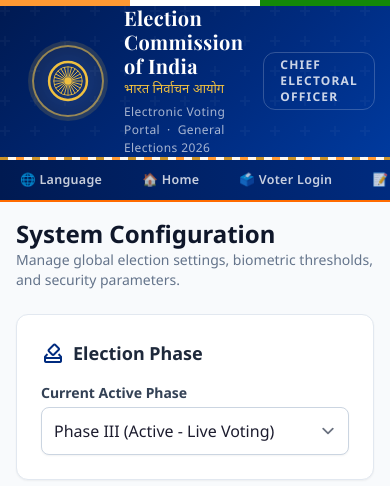
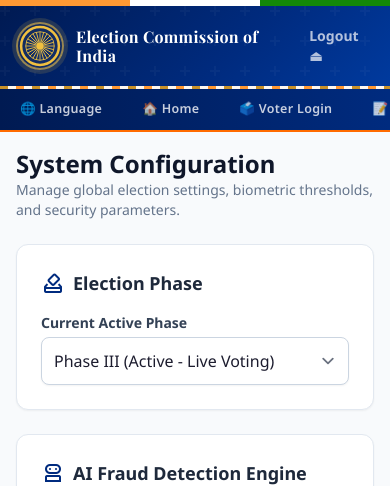
Before and after one commit to vaibhav81979/voter-, a Flask app: page /admin/settings in a window 390 px wide. Shown: the top 486 px of the page. Run offline with Flask 3, Linux system fonts and the light colour scheme; the visitor is signed in with stand-in values (Sample User, id 1); some libraries are stand-ins or nearby versions; some web fonts are replaced.

Commit message:
Update templates, settings, and code files

```diff
--- a/run.py
+++ b/run.py
@@ -1,5 +1,5 @@
 """
-National E-Voting Portal — One-Click Launcher
+Indian Voting System — One-Click Launcher
 Run with:  python run.py
 """
 
@@ -23,7 +23,7 @@ def main():
             print(f"[INFO] Seeding skipped (already done or error: {e})")
 
     print("\n" + "=" * 55)
-    print("  [READY] National E-Voting Portal is RUNNING!")
+    print("  [READY] Indian Voting System is RUNNING!")
     print("=" * 55)
     print("  URL        : http://localhost:8080")
     print("  Admin      : http://localhost:8080/admin/login")
--- a/static/admin.css
+++ b/static/admin.css
@@ -120,8 +120,41 @@ body {
 .nav-ribbon a:hover::after, .nav-ribbon a.active::after { left: 0; right: 0; }
 .nav-ribbon a.active { color: white; background: rgba(255, 107, 0, 0.18); }
 
+/* Responsive Header Adjustments */
+.admin-nav-right {
+  margin-left: auto;
+  display: flex;
+  gap: 20px;
+  align-items: center;
+}
+
+@media (max-width: 768px) {
+  .header {
+    padding: 0 16px;
+    min-height: 80px;
+    gap: 12px;
+  }
+  .emblem-ring {
+    width: 48px;
+    height: 48px;
+  }
+  .header-txt h1 {
+    font-size: 16px;
+  }
+  .header-devanagari, .header-txt p {
+    display: none; /* Simplify on mobile */
+  }
+  .admin-nav-right {
+    gap: 8px;
+  }
+  .admin-user-badge {
+    display: none; /* Hide name badge on small screens to save space */
+  }
+}
+
 /* Tailwind overrides to blend smoothly */
 .font-display { font-family: 'Playfair Display', serif !important; }
 .bg-primary { background-color: var(--navy) !important; }
 .text-primary { color: var(--navy) !important; }
 .border-primary { border-color: var(--navy) !important; }
+.text-indian-green { color: var(--green-light) !important; }
--- a/templates/admin/candidates.html
+++ b/templates/admin/candidates.html
@@ -49,8 +49,8 @@
             <div class="header-devanagari">भारत निर्वाचन आयोग</div>
             <p>Electronic Voting Portal &nbsp;·&nbsp; General Elections 2026</p>
         </div>
-        <div style="margin-left:auto; display:flex; gap:20px; align-items:center;">
-             <span class="text-xs font-bold text-white/80 uppercase tracking-widest border border-white/20 rounded-xl px-4 py-1">Chief Electoral Officer</span>
+        <div class="admin-nav-right">
+             <span class="admin-user-badge text-xs font-bold text-white/80 uppercase tracking-widest border border-white/20 rounded-xl px-4 py-1">{{ session.get('admin_name', 'Admin') }}</span>
              <a href="{{ url_for('admin.admin_logout') }}" class="text-sm text-white/70 hover:text-white font-bold transition-colors">Logout ⏏</a>
         </div>
     </header>
--- a/templates/admin/dashboard.html
+++ b/templates/admin/dashboard.html
@@ -43,8 +43,8 @@
             <div class="header-devanagari">भारत निर्वाचन आयोग</div>
             <p>Electronic Voting Portal &nbsp;·&nbsp; General Elections 2026</p>
         </div>
-        <div style="margin-left:auto; display:flex; gap:20px; align-items:center;">
-             <span class="text-xs font-bold text-white/80 uppercase tracking-widest border border-white/20 rounded-xl px-4 py-1">{{ session.get('admin_name', 'Admin') }}</span>
+        <div class="admin-nav-right">
+             <span class="admin-user-badge text-xs font-bold text-white/80 uppercase tracking-widest border border-white/20 rounded-xl px-4 py-1">{{ session.get('admin_name', 'Admin') }}</span>
              <a href="{{ url_for('admin.admin_logout') }}" class="text-sm text-white/70 hover:text-white font-bold transition-colors">Logout ⏏</a>
         </div>
     </header>
--- a/templates/admin/fraud_alerts.html
+++ b/templates/admin/fraud_alerts.html
@@ -43,8 +43,8 @@
             <div class="header-devanagari">भारत निर्वाचन आयोग</div>
             <p>Electronic Voting Portal &nbsp;·&nbsp; General Elections 2026</p>
         </div>
-        <div style="margin-left:auto; display:flex; gap:20px; align-items:center;">
-             <span class="text-xs font-bold text-white/80 uppercase tracking-widest border border-white/20 rounded-xl px-4 py-1">Chief Electoral Officer</span>
+        <div class="admin-nav-right">
+             <span class="admin-user-badge text-xs font-bold text-white/80 uppercase tracking-widest border border-white/20 rounded-xl px-4 py-1">{{ session.get('admin_name', 'Admin') }}</span>
              <a href="{{ url_for('admin.admin_logout') }}" class="text-sm text-white/70 hover:text-white font-bold transition-colors">Logout ⏏</a>
         </div>
     </header>
--- a/templates/admin/settings.html
+++ b/templates/admin/settings.html
@@ -43,8 +43,8 @@
             <div class="header-devanagari">भारत निर्वाचन आयोग</div>
             <p>Electronic Voting Portal &nbsp;·&nbsp; General Elections 2026</p>
         </div>
-        <div style="margin-left:auto; display:flex; gap:20px; align-items:center;">
-             <span class="text-xs font-bold text-white/80 uppercase tracking-widest border border-white/20 rounded-xl px-4 py-1">Chief Electoral Officer</span>
+        <div class="admin-nav-right">
+             <span class="admin-user-badge text-xs font-bold text-white/80 uppercase tracking-widest border border-white/20 rounded-xl px-4 py-1">{{ session.get('admin_name', 'Admin') }}</span>
              <a href="{{ url_for('admin.admin_logout') }}" class="text-sm text-white/70 hover:text-white font-bold transition-colors">Logout ⏏</a>
         </div>
     </header>
--- a/templates/admin/voters.html
+++ b/templates/admin/voters.html
@@ -43,8 +43,8 @@
             <div class="header-devanagari">भारत निर्वाचन आयोग</div>
             <p>Electronic Voting Portal &nbsp;·&nbsp; General Elections 2026</p>
         </div>
-        <div style="margin-left:auto; display:flex; gap:20px; align-items:center;">
-             <span class="text-xs font-bold text-white/80 uppercase tracking-widest border border-white/20 rounded-xl px-4 py-1">Chief Electoral Officer</span>
+        <div class="admin-nav-right">
+             <span class="admin-user-badge text-xs font-bold text-white/80 uppercase tracking-widest border border-white/20 rounded-xl px-4 py-1">{{ session.get('admin_name', 'Admin') }}</span>
              <a href="{{ url_for('admin.admin_logout') }}" class="text-sm text-white/70 hover:text-white font-bold transition-colors">Logout ⏏</a>
         </div>
     </header>
--- a/templates/base.html
+++ b/templates/base.html
@@ -3,7 +3,7 @@
 <head>
     <meta charset="utf-8"/>
     <meta content="width=device-width, initial-scale=1.0" name="viewport"/>
-    <title>{% block title %}National E-Voting Portal{% endblock %} | Digital India</title>
+    <title>{% block title %}Indian Voting System{% endblock %} | Digital India</title>
     <meta name="description" content="Secure digital voting platform by the Election Commission of India with face recognition and biometric verification.">
     <script src="https://cdn.tailwindcss.com?plugins=forms,container-queries"></script>
     <link href="https://fonts.googleapis.com/css2?family=Public+Sans:wght@300;400;500;600;700;800;900&display=swap" rel="stylesheet"/>
@@ -74,7 +74,7 @@
             <span class="material-symbols-outlined text-4xl">account_balance</span>
         </div>
         <div class="flex flex-col">
-            <h2 class="text-slate-900 dark:text-white text-lg font-bold leading-tight tracking-tight">National E-Voting Portal</h2>
+            <h2 class="text-slate-900 dark:text-white text-lg font-bold leading-tight tracking-tight">Indian Voting System</h2>
             <span class="text-[10px] uppercase tracking-widest text-indian-green font-bold">Government of India</span>
         </div>
     </a>
@@ -127,7 +127,7 @@
         <div class="flex flex-col gap-4 max-w-sm">
             <div class="flex items-center gap-2">
                 <span class="material-symbols-outlined text-primary">account_balance</span>
-                <span class="text-xl font-bold">National E-Voting Portal</span>
+                <span class="text-xl font-bold">Indian Voting System</span>
             </div>
             <p class="text-slate-400 text-sm leading-relaxed">
                 An initiative by the Election Commission of India to digitize the democratic process, ensuring every voice counts from anywhere in the country.
```
Also changed, not shown: check_admin.py (added, +15 -0 lines), README.md, 3 other files.
